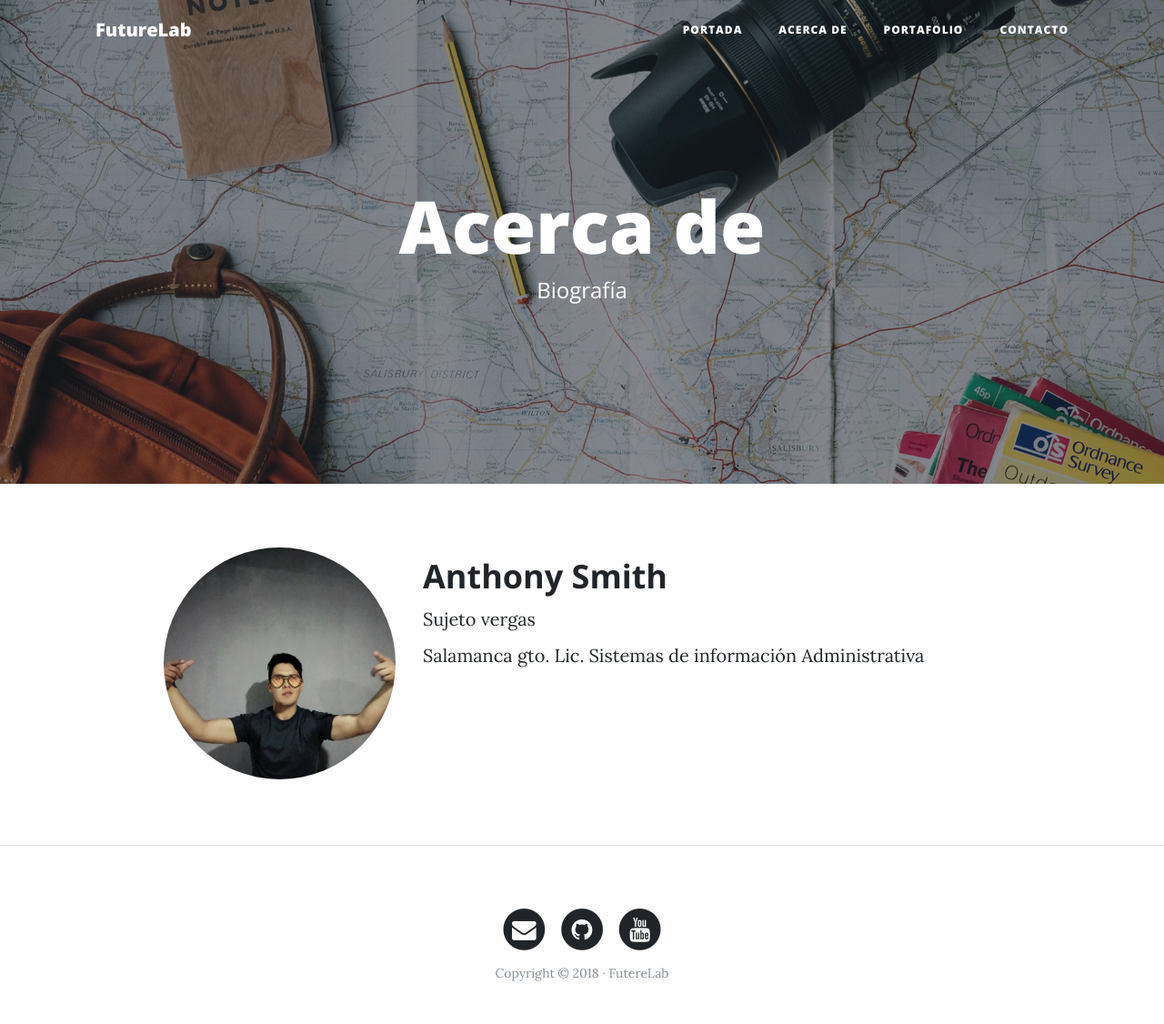
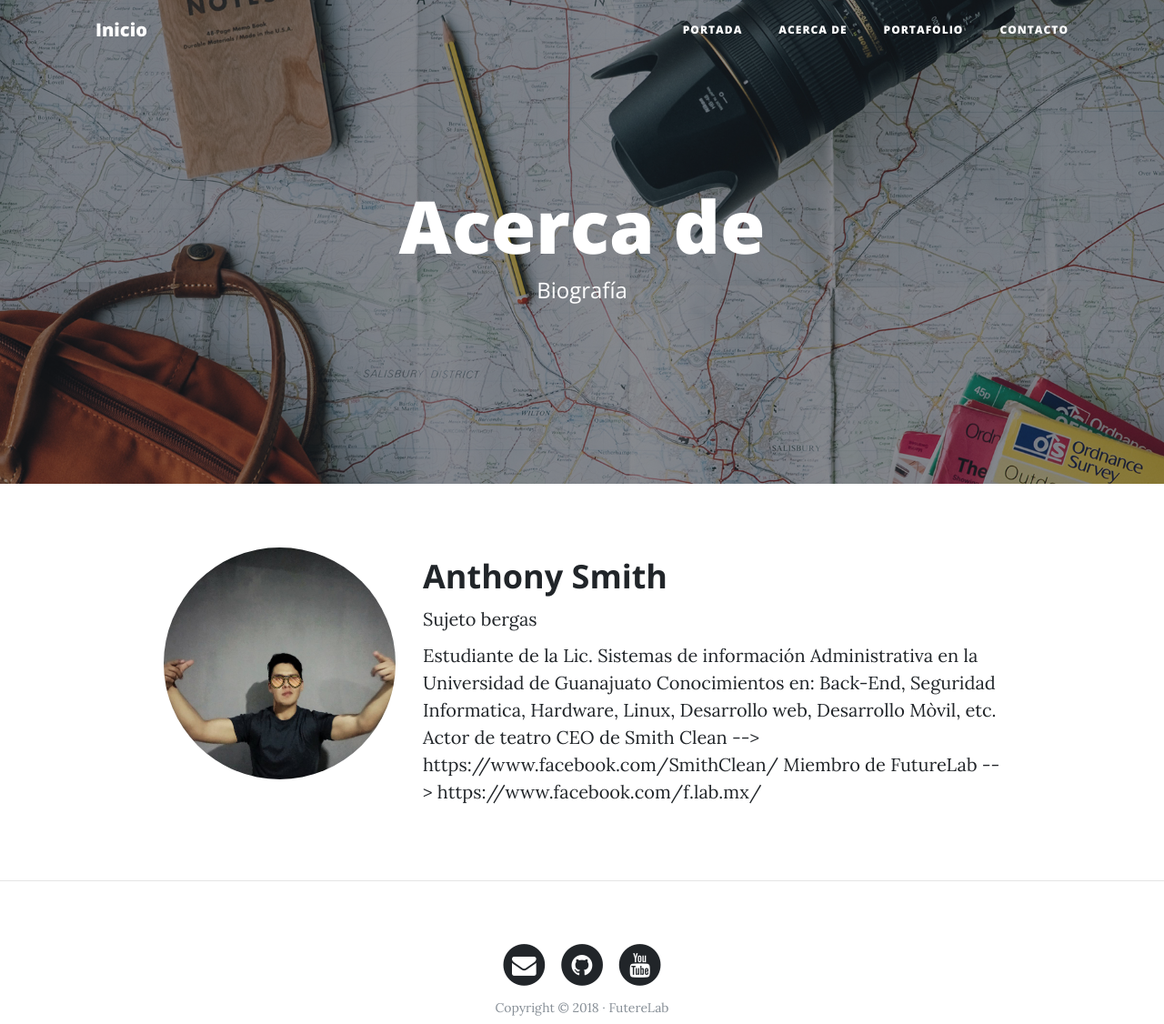
Before and after one commit to AnthonySmith96/WebPersonal, a Django app: page /about/ in a window 1280 px wide. Shown: the top 1126 px of the page at 91% size. Before the commit the page ends 1079 px from the top, so only its background shows below. Run offline with Django 3.2, Linux system fonts and the light colour scheme; some libraries are stand-ins or nearby versions.

Commit message:
Se mejoro el contenido del html

```diff
--- a/core/templates/core/about.html
+++ b/core/templates/core/about.html
@@ -1,6 +1,6 @@
 {% extends 'core/base.html' %}
 
-{% block title %}About{% endblock title %}
+{% block title %}Acerca de{% endblock title %}
 
 {% block background %}{% load static %} {% static 'core/img/about-bg.jpg' %} {% endblock background %}
 
@@ -17,8 +17,13 @@
         </div>
         <div class="col-lg-7 col-md-8">
           <h2 class="section-heading">Anthony Smith</h2>
-          <p>Sujeto vergas</p>
-          <p>Salamanca gto. Lic. Sistemas de información Administrativa</p>
+          <p>Sujeto bergas</p>
+          <p>Estudiante de la Lic. Sistemas de información Administrativa en la Universidad de Guanajuato
+             Conocimientos en: Back-End, Seguridad Informatica, Hardware, Linux, Desarrollo web, Desarrollo Mòvil, etc.
+             Actor de teatro
+             CEO de Smith Clean --> https://www.facebook.com/SmithClean/
+             Miembro de FutureLab --> https://www.facebook.com/f.lab.mx/
+             </p>
         </div>
       </div>
     </div>
--- a/core/templates/core/base.html
+++ b/core/templates/core/base.html
@@ -23,7 +23,7 @@
     <!-- Navegación -->
     <nav class="navbar navbar-expand-lg navbar-light fixed-top" id="mainNav">
       <div class="container">
-        <a class="navbar-brand" href="{% url 'home' %}">FutureLab</a>
+        <a class="navbar-brand" href="{% url 'home' %}">Inicio</a>
         <button class="navbar-toggler navbar-toggler-right" type="button" data-toggle="collapse" data-target="#navbarResponsive" aria-controls="navbarResponsive" aria-expanded="false" aria-label="Toggle navigation">
           Menú
           <i class="fa fa-bars"></i>
--- a/core/templates/core/contact.html
+++ b/core/templates/core/contact.html
@@ -1,6 +1,6 @@
 {% extends 'core/base.html'%}
 
-{% block title %}Contact{% endblock title %}
+{% block title %}Contacto{% endblock title %}
 
 {% block background %}{% load static %} {% static 'core/img/contact-bg.jpg' %} {% endblock background %}
 
@@ -13,7 +13,6 @@
     <div class="container">
       <div class="row">
         <div class="col-lg-8 col-md-10 mx-auto">
-          <p>Lorem ipsum dolor sit amet, consectetur adipisicing elit. Saepe nostrum ullam eveniet pariatur voluptates odit, fuga atque ea nobis sit soluta odio, adipisci quas excepturi maxime quae totam ducimus consectetur?</p>
           <br>
           <p><b>Teléfono:</b> +52 4641086427 </p>
           <p><b>Honorarios:</b> 60€/h (precio base)</p>
--- a/core/templates/core/home.html
+++ b/core/templates/core/home.html
@@ -1,6 +1,6 @@
 {% extends 'core/base.html' %}
 
-{% block title %}Home{% endblock title %}
+{% block title %}Inicio{% endblock title %}
 
 {% block background %}{% load static %} {% static 'core/img/home-bg.jpg' %} {% endblock background %}
 
```
